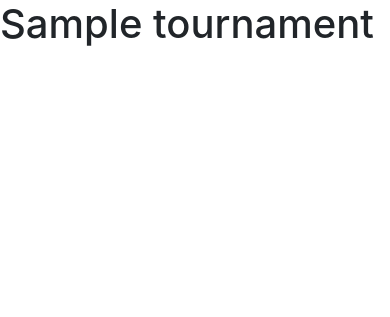
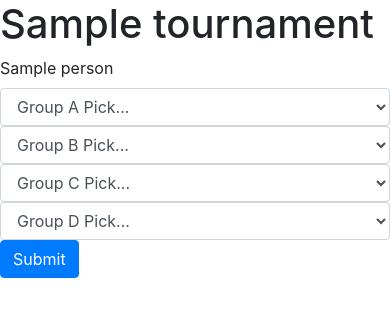
Before and after one commit to alex-evans/fgolf, a Django app: page /tournaments/1/make_picks in a window 390 px wide. Shown: the part 16-333 px from the top of the page. Run offline with Django 3.2, Linux system fonts and the light colour scheme; tables that the repository leaves empty hold one stand-in row (values such as "Sample post"); some libraries are stand-ins or nearby versions.

Commit message:
Created make picks form

```diff
--- a/fg/tournaments/templates/tournaments/make_picks.html
+++ b/fg/tournaments/templates/tournaments/make_picks.html
@@ -4,5 +4,59 @@
 
 <h1>{{ tournament.name }}</h1>
 
+<form>
+    {% for p in person %}
+        <div class="row">
+            <div class="col-sm-1">
+            </div>
+            <div class="col-sm-2">
+                <label for="person">{{ p.name }}</label>
+            </div>
+            <div class="col-sm-2">
+                <select id="inputA" class="form-control">
+                    <option selected>Group A Pick...</option>
+                    {% for pl in player %}
+                        {% if pl.group == "A" %}
+                            <option>{{ pl.player.name }}</option>
+                        {% endif %}
+                    {% endfor %}
+                </select>
+            </div>
+            <div class="col-sm-2">
+                <select id="inputB" class="form-control">
+                    <option selected>Group B Pick...</option>
+                    {% for pl in player %}
+                        {% if pl.group == "B" %}
+                            <option>{{ pl.player.name }}</option>
+                        {% endif %}
+                    {% endfor %}
+                </select>
+            </div>
+            <div class="col-sm-2">
+                <select id="inputC" class="form-control">
+                    <option selected>Group C Pick...</option>
+                    {% for pl in player %}
+                        {% if pl.group == "C" %}
+                            <option>{{ pl.player.name }}</option>
+                        {% endif %}
+                    {% endfor %}
+                </select>
+            </div>
+            <div class="col-sm-2">
+                <select id="inputD" class="form-control">
+                    <option selected>Group D Pick...</option>
+                    {% for pl in player %}
+                        {% if pl.group == "D" %}
+                            <option>{{ pl.player.name }}</option>
+                        {% endif %}
+                    {% endfor %}
+                </select>
+            </div>
+            <div class="col-sm-1">
+            </div>
+        </div>
+    {% endfor %}
+    <button type="submit" class="btn btn-primary">Submit</button>
+</form>
 
 {% endblock %}
--- a/fg/tournaments/views.py
+++ b/fg/tournaments/views.py
@@ -3,7 +3,7 @@ from django.shortcuts import get_object_or_404, render
 from django.urls import reverse
 from django.views import generic
 
-from .models import Tournament, TournamentPick, Player, TournamentPlayer
+from .models import Tournament, TournamentPick, Player, TournamentPlayer, Person
 from bs4 import BeautifulSoup
 import requests
 
@@ -25,4 +25,6 @@ def detail(request, tournament_id):
 
 def make_picks(request, tournament_id):
     tournament = get_object_or_404(Tournament, pk=tournament_id)
-    return render(request, 'tournaments/make_picks.html', {'tournament': tournament})
+    person = Person.objects.all()
+    player = TournamentPlayer.objects.filter(tournament=tournament)
+    return render(request, 'tournaments/make_picks.html', {'tournament': tournament, 'person': person, 'player': player})
```
Also changed, not shown: 1 other file.
